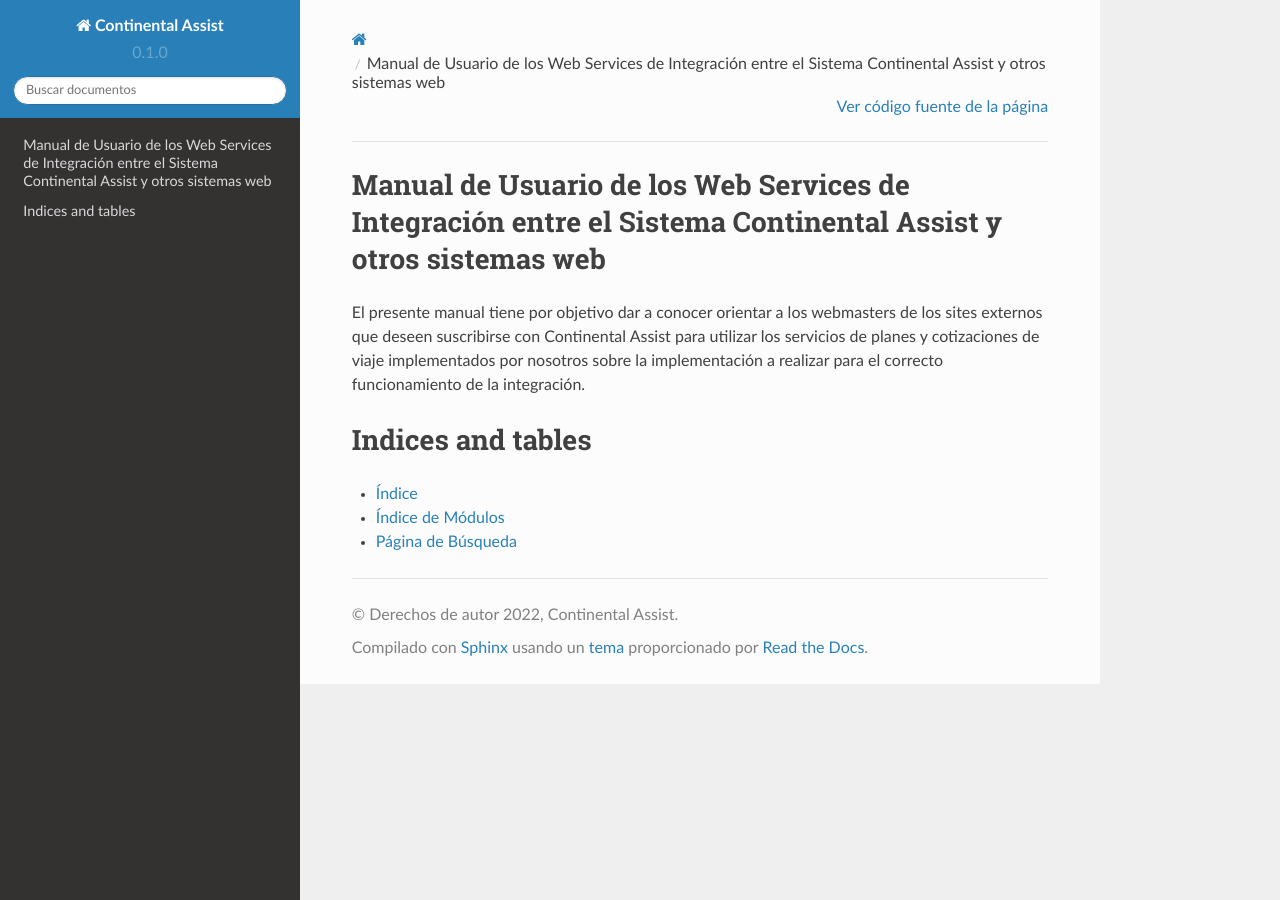
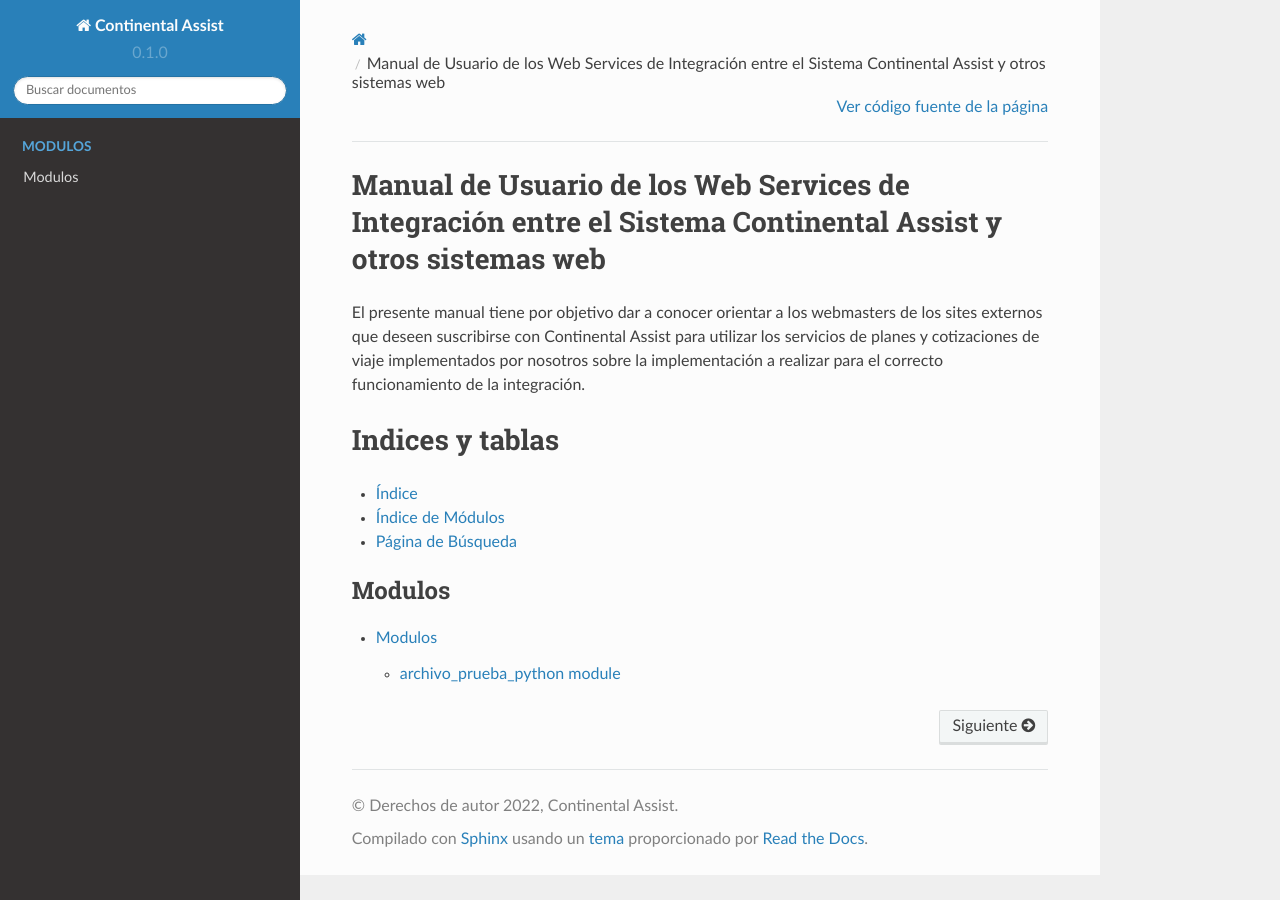
Before and after one commit to ContinentalAssist/continental-assist-integrations-docs, a Sphinx documentation site: the page built from docs/source/index.rst, in a window 1280 px wide. Built offline with Sphinx 7.4.7 and the Read the Docs theme 2.0.0, drawn with Linux system fonts in a browser that asks for light colours.

Commit message:
Subo avances de la documentación

```diff
--- /dev/null
+++ b/docs/source/archivo_prueba_python.rst
@@ -0,0 +1,7 @@
+archivo\_prueba\_python module
+==============================
+
+.. automodule:: archivo_prueba_python
+   :members:
+   :undoc-members:
+   :show-inheritance:
--- a/docs/source/conf.py
+++ b/docs/source/conf.py
@@ -5,6 +5,10 @@
 
 # -- Project information -----------------------------------------------------
 # https://www.sphinx-doc.org/en/master/usage/configuration.html#project-information
+import os
+import sys
+sys.path.insert(0, os.path.abspath('../../src'))
+sys.path.append('src')
 
 project = 'Continental Assist'
 copyright = '2022, Continental Assist'
--- a/docs/source/index.rst
+++ b/docs/source/index.rst
@@ -15,10 +15,16 @@
    :caption: Contents:
 
 
-
-Indices and tables
-==================
+Indices y tablas
+================
 
 * :ref:`genindex`
 * :ref:`modindex`
 * :ref:`search`
+
+
+.. toctree::
+   :maxdepth: 2
+   :caption: Modulos
+
+   modules
--- /dev/null
+++ b/docs/source/modules.rst
@@ -0,0 +1,7 @@
+Modulos
+=======
+
+.. toctree::
+   :maxdepth: 4
+
+   archivo_prueba_python
```
